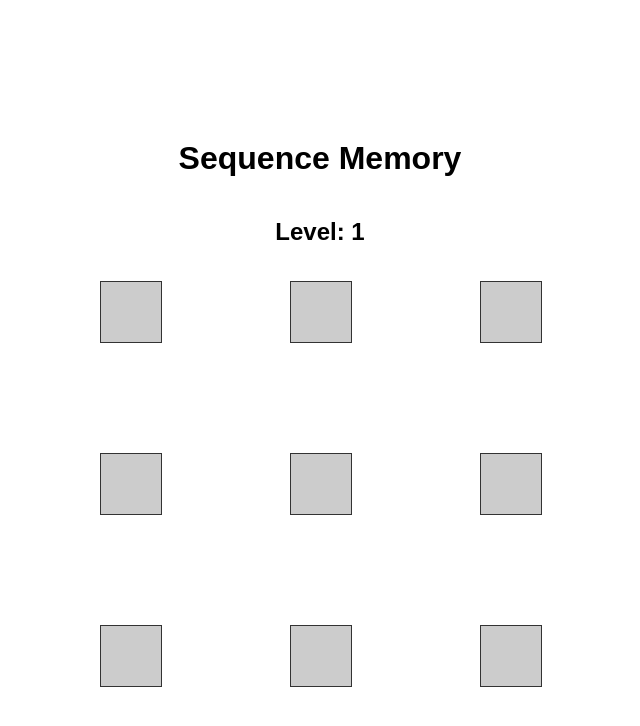
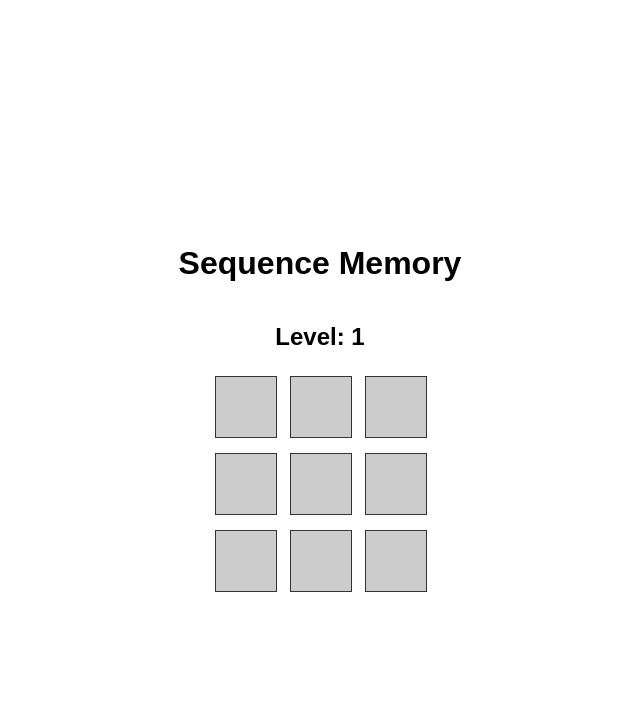
Before and after one commit to pushkar-gr/human-benchmark, a React (Create React App) app in the folder frontend/: page /test/sequencememory in a window 1280 px wide. Shown: the top 726 px of the page, without its empty margins (320-960 px from the left). Built offline with nearby package versions, Linux system fonts and the light colour scheme; the HTML template or start-up script is replaced by a standard one.

Commit message:
fix: sequence memory css overwriting home css

```diff
--- a/frontend/src/pages/SequenceMemory.js
+++ b/frontend/src/pages/SequenceMemory.js
@@ -108,7 +108,7 @@ const SequenceMemory = () => {
             ) : (
                 <div>
                     <h2>Level: {level}</h2>
-                    <div className="grid">
+                    <div className="gridSM">
                         {Array.from({ length: 9 }).map((_, index) => renderCell(index))}
                     </div>
                     {showResult && (
```
